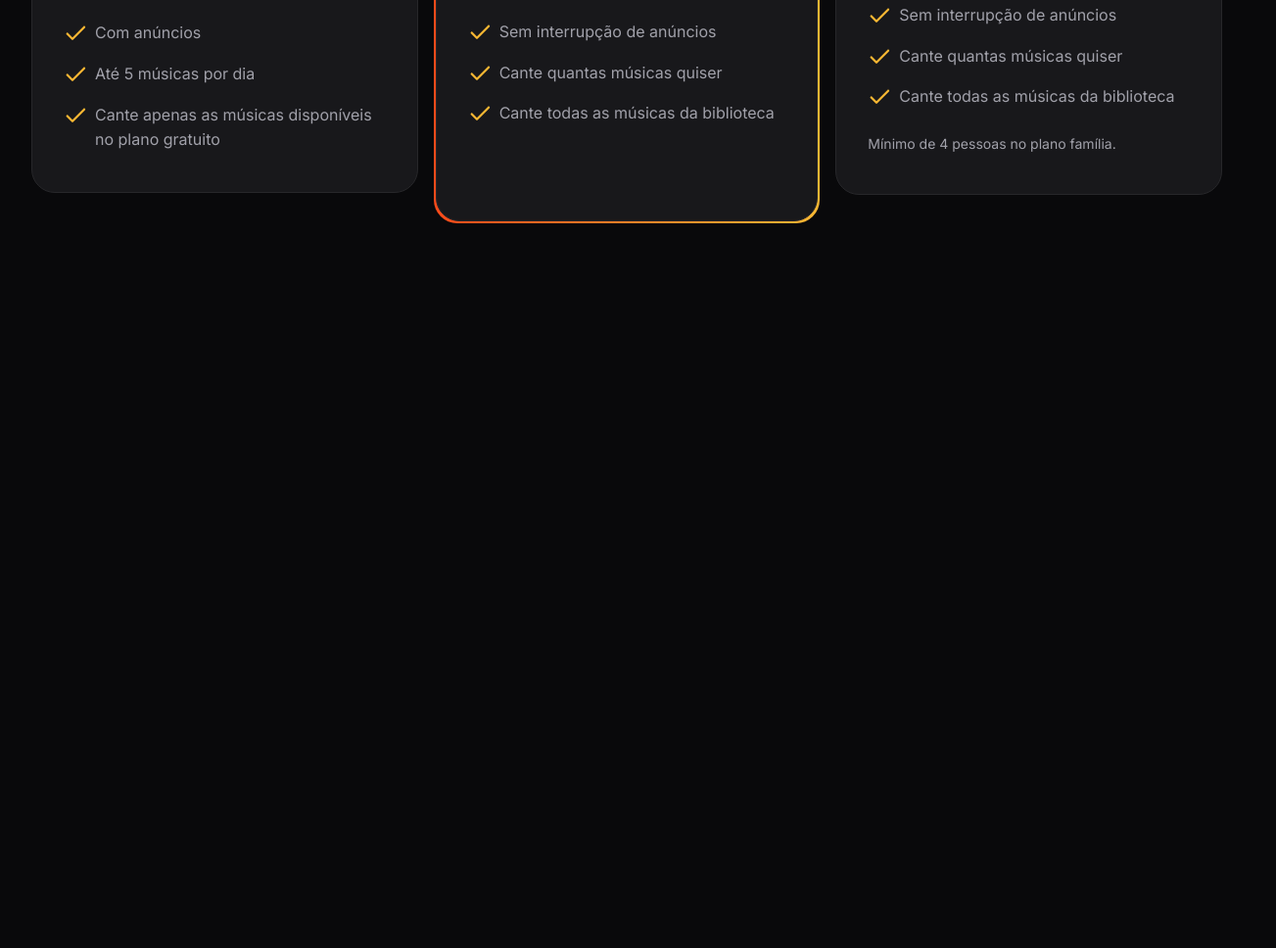
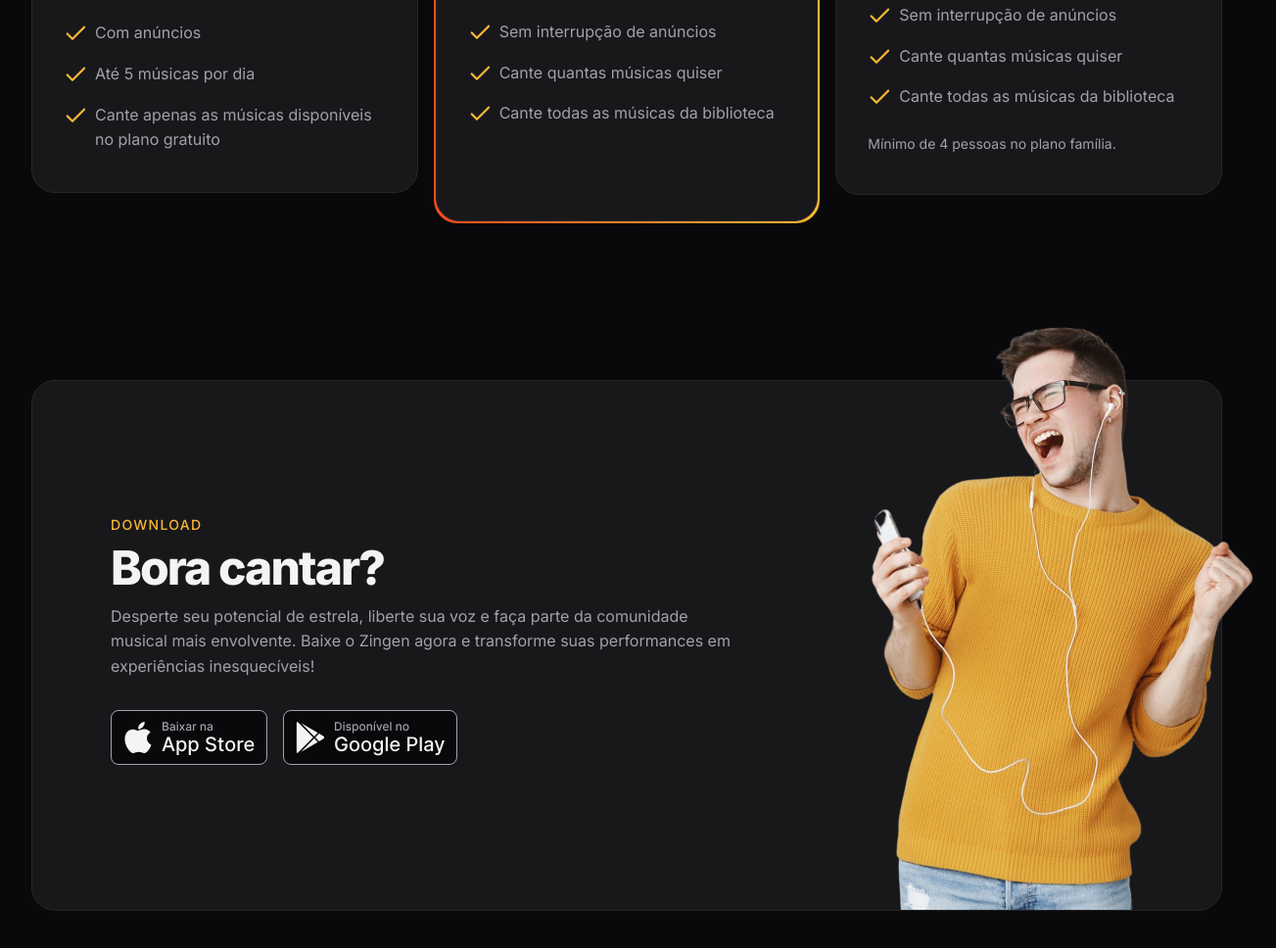
Before and after one commit to ericatmsantos/Zingen, a plain HTML site: page index.html in a window 1280 px wide. Shown: the part 4451-5419 px from the top of the page at 98% size, 1303 px wide, since content can reach past the window. Before the commit the page ends 4759 px from the top, so only its background shows below. Drawn offline with Linux system fonts and the light colour scheme.

Commit message:
Section download

```diff
--- a/index.html
+++ b/index.html
@@ -165,4 +165,34 @@
  </div>
 </section>
 
-</body
+<section id="download">
+  <div class="container py-xl">
+    <div class="card px-lg even-columns items-center">
+      <div>
+        <header>
+          <strong>download</strong>
+          <h2>Bora cantar?</h2>
+        </header>
+        <p>Desperte seu potencial de estrela, liberte sua voz e faça parte da comunidade musical mais envolvente. Baixe o Zingen agora e transforme suas performances em experiências inesquecíveis!</p>
+
+        <div class="buttons flex gap-1">
+          <a href="#">
+            <img src="assets/icons/button-appstore.svg" alt="Bixar da Apple Store">
+          </a>
+
+          <a href="#">
+            <img src="assets/icons/button-playstore.svg" alt="Baixar da Play Store">
+          </a>
+        </div>
+     </div>
+
+        <img src="assets/rapaz-ouvindo-musica-com-fones-de-ouvido-e-cantando-no-aplicativo-de-karaoke-removebg 1.png" alt="">
+
+
+    </div>
+  </div>
+
+</section>
+
+</body>
+</html>
--- /dev/null
+++ b/styles/download.css
@@ -0,0 +1,31 @@
+#download {
+  .card {
+    padding: 3rem 1.5rem 15rem;
+    position: relative;
+     & > img {
+      width: 14.5rem;
+      position: absolute;
+      bottom: 0;
+      right: -3.5rem;
+}
+  }
+
+  .buttons {
+    flex-wrap: wrap;
+    margin-top: 2rem;
+  }
+
+  @media (width >= 80em) {
+    .card {
+      padding: 8.75rem 5rem;
+
+      & > div:nth-child(1){
+        max-width: 40rem;
+      }
+
+      & > img {
+        width: 29.125rem;
+      }
+    }
+  }
+}
--- a/styles/global.css
+++ b/styles/global.css
@@ -45,6 +45,8 @@ html {
   font-size: var(--fs-base);
   line-height: 1.6;
   color: var(--text-color-primary);
+
+  overflow-x: hidden;
 }
 
 body {
--- a/styles/index.css
+++ b/styles/index.css
@@ -9,3 +9,4 @@
 @import url(cards.css);
 @import url(features.css) (width >= 80rem);
 @import url(pricing.css);
+@import url(download.css);
```
Also changed, not shown: assets/icons/button-appstore.svg (added), assets/icons/button-playstore.svg (added).
